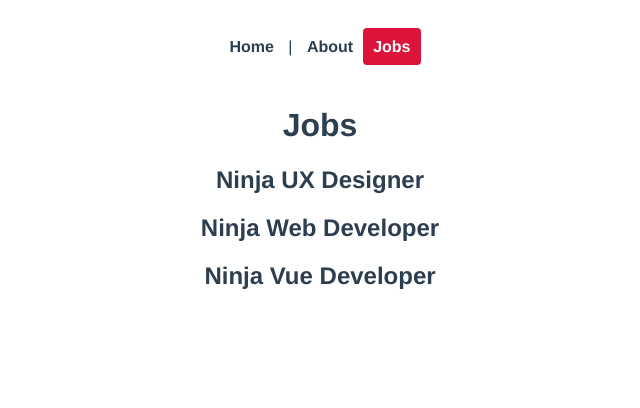
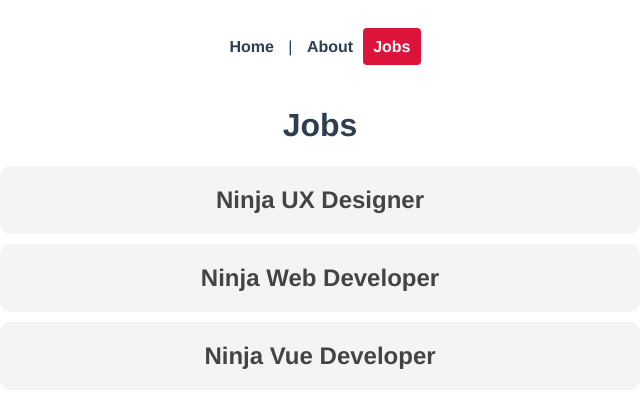
Before and after one commit to JimeBlue/the-vue-router, a Vue app: page /jobs in a window 1280 px wide. Shown: the top 408 px of the page, without its empty margins (320-960 px from the left). Built offline with nearby package versions, Linux system fonts and the light colour scheme.

Commit message:
Finish dynamic links

```diff
--- a/src/router/index.js
+++ b/src/router/index.js
@@ -28,6 +28,8 @@ const routes = [
     path: "/jobs/:id",
     name: "JobDetails",
     component: JobDetails,
+
+    props: true,
   },
 ];
 
@@ -38,3 +40,7 @@ const router = new VueRouter({
 });
 
 export default router;
+
+/* 6) Set props to true so that the can accept any
+    route parameter in a desired component. Next step in the
+    JobDetails component. */
--- a/src/views/jobs/JobDetails.vue
+++ b/src/views/jobs/JobDetails.vue
@@ -7,9 +7,17 @@
 
 <script>
 export default {
+  /* 4) Here I accept the parameter value, I set up in the
+    Jobs component (params: { id: job.id }), as a prop. */
+  /* 5) Then, inside the router folder, in the index.js file,
+    I need to set to true the props proprety. Next step in that
+    file */
+  props: ["id"],
   data() {
     return {
-      id: this.$route.params.id,
+      /* 7) Now, because we accepted the parameter as a prop, We
+    don´t need the code below  */
+      //   id: this.$route.params.id,
     };
   },
 };
--- a/src/views/jobs/Jobs.vue
+++ b/src/views/jobs/Jobs.vue
@@ -1,8 +1,25 @@
 <template>
   <div>
     <h1>Jobs</h1>
-    <div v-for="job in jobs" :key="job.id">
-      <h2>{{ job.title }}</h2>
+    <div v-for="job in jobs" :key="job.id" class="job">
+      <!-- 1) Wrap the <h2> with a router link to make it a link -->
+      <!-- 2) in the "to" attribute pass the component to
+        which we want to link and also the parameter. To pass the
+        parameter, I use the  params object, which will have
+        key value pairs. The key will be the name of the paramenter
+         i.e id: and the value is the id property, we have in the
+         jobs object, here in this componet. So for the value,
+         I´ll say jobs.id. Now, this will link to the correct
+         route for that job. If I go to the link Ninja UX
+         Designa, I will see that the job id is 1. The correct
+         ids are also shown for the rest of the links.-->
+
+      <!-- 3) The parameter can be sent to the component we´re
+         linking to, in case we want to display it. To do that, I go to the
+         component JobDetails. Next steps there -->
+      <router-link :to="{ name: 'JobDetails', params: { id: job.id } }">
+        <h2>{{ job.title }}</h2>
+      </router-link>
     </div>
   </div>
 </template>
@@ -21,4 +38,20 @@ export default {
 };
 </script>
 
-<style></style>
+<style>
+.job h2 {
+  background: #f4f4f4;
+  padding: 20px;
+  border-radius: 10px;
+  margin: 10px auto;
+  max-width: 600px;
+  cursor: pointer;
+  color: #444;
+}
+.job h2:hover {
+  background: #ddd;
+}
+.job a {
+  text-decoration: none;
+}
+</style>
```
